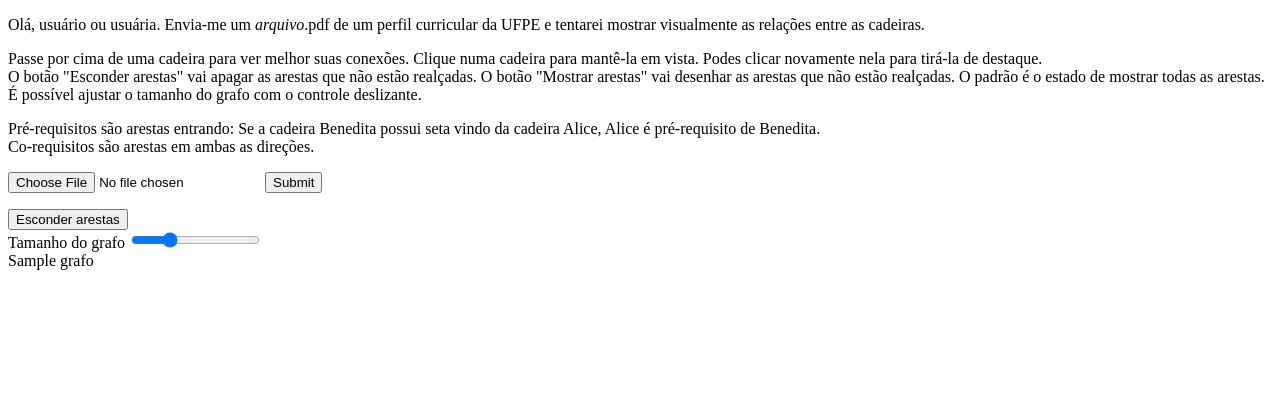
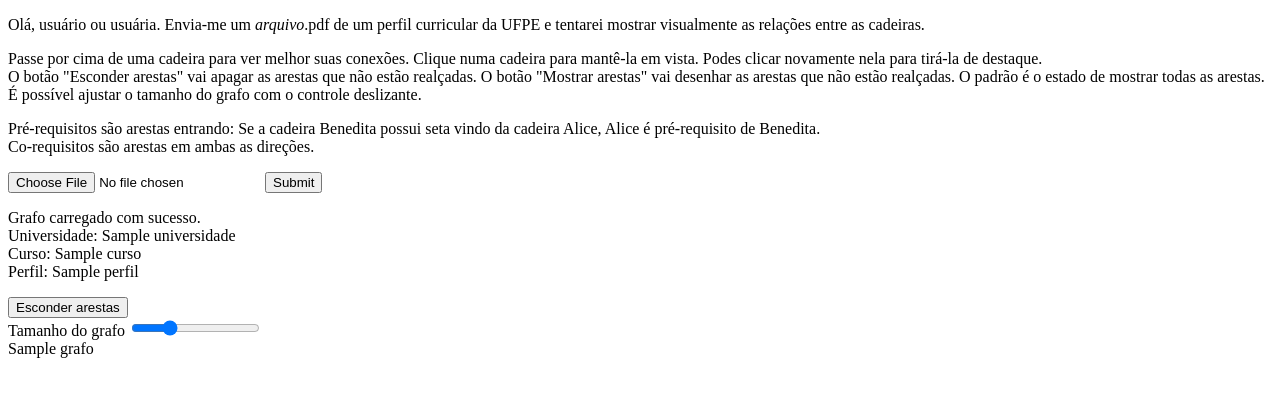
Before and after one commit to pedroqueiroga/perfil-pessoal, a Flask app: template src/templates/grafo.html in a window 1280 px wide. Shown: the part 26-423 px from the top of the page. Run offline with Flask 2, Linux system fonts and the light colour scheme; the template is opened without the code that fills it: most values are stand-ins (such as "Sample title", 1, 10 or a date in 2020).

Commit message:
informando universidade, curso e perfil do perfil curricular

```diff
--- a/src/main.py
+++ b/src/main.py
@@ -16,12 +16,17 @@ def graph():
         return render_template('grafo.html',
                                error='Não foi possível aceitar que você enviou '
                                'um pdf.')
+    try:
+        g, curso, universidade, perfil = do_everything(f)
+    except Exception as e:
+        print('Erro:', e)
+        g = None
+    finally:
+        request.close()
 
-    g = do_everything(f)
-    request.close()
     if g:
         grafo = g.pipe().decode('utf-8')
-        return render_template('grafo.html', grafo=grafo)
+        return render_template('grafo.html', grafo=grafo, curso=curso, universidade=universidade, perfil=perfil)
     else:
         return render_template('grafo.html', error='Não foi possível extrair as relações de cadeiras deste pdf. Se você realmente enviou um perfil curricular da UFPE, por favor nos informe criando um bug report no github, ou nos contatando.')
 
--- a/src/regexes.py
+++ b/src/regexes.py
@@ -38,4 +38,7 @@ carga_horaria = re.compile(
     ('\d{1,}'))
 
 curso = re.compile(
-    ('Curso: *?(.*)'))
+    ('Curso: *(.*)'))
+
+perfil = re.compile(
+    ('Perfil: *(.*)'))
--- a/src/templates/grafo.html
+++ b/src/templates/grafo.html
@@ -3,6 +3,20 @@
 {% block grafo_content %}
 
 {% if grafo %}
+<div class="grafo-preamble">
+  <p>Grafo carregado com sucesso.
+    {% if universidade %}
+    <br>Universidade: {{ universidade }}
+    {% endif %}
+    {% if curso %}
+    <br>Curso: {{ curso }}
+    {% endif %}
+    {% if perfil %}
+    <br>Perfil: {{ perfil }}
+    {% endif %}
+  </p>
+</div>
+
 <input type="button" id="hide" value="Esconder arestas">
 <br>
 <label for="slider">Tamanho do grafo</label>
```
Also changed, not shown: src/perfil2.py (+14 -2 lines).
